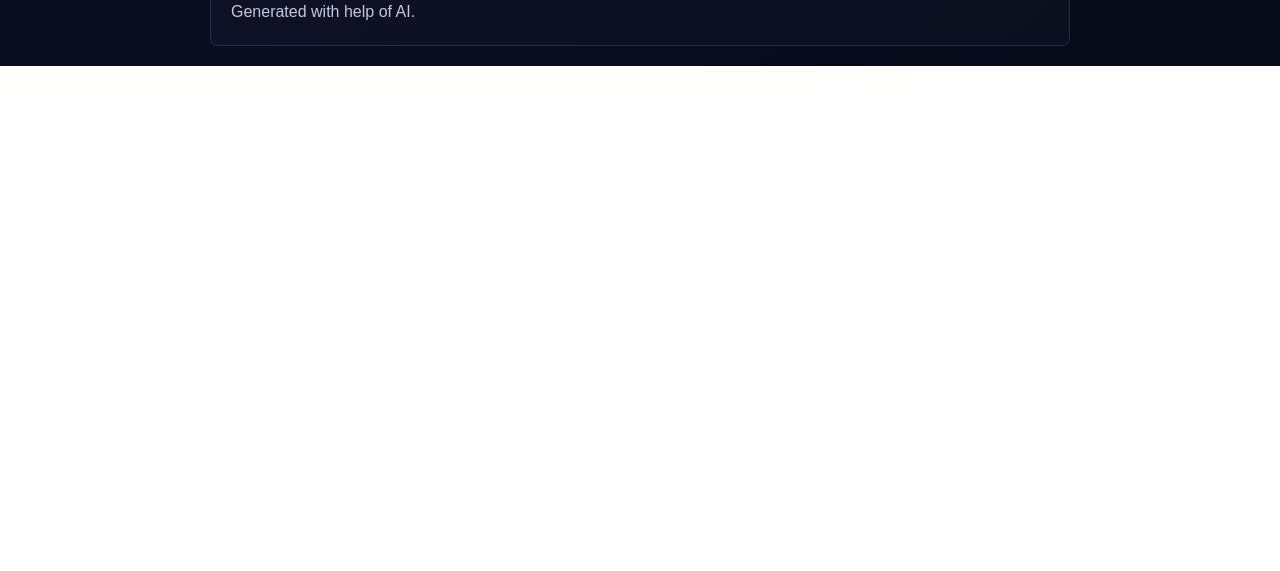
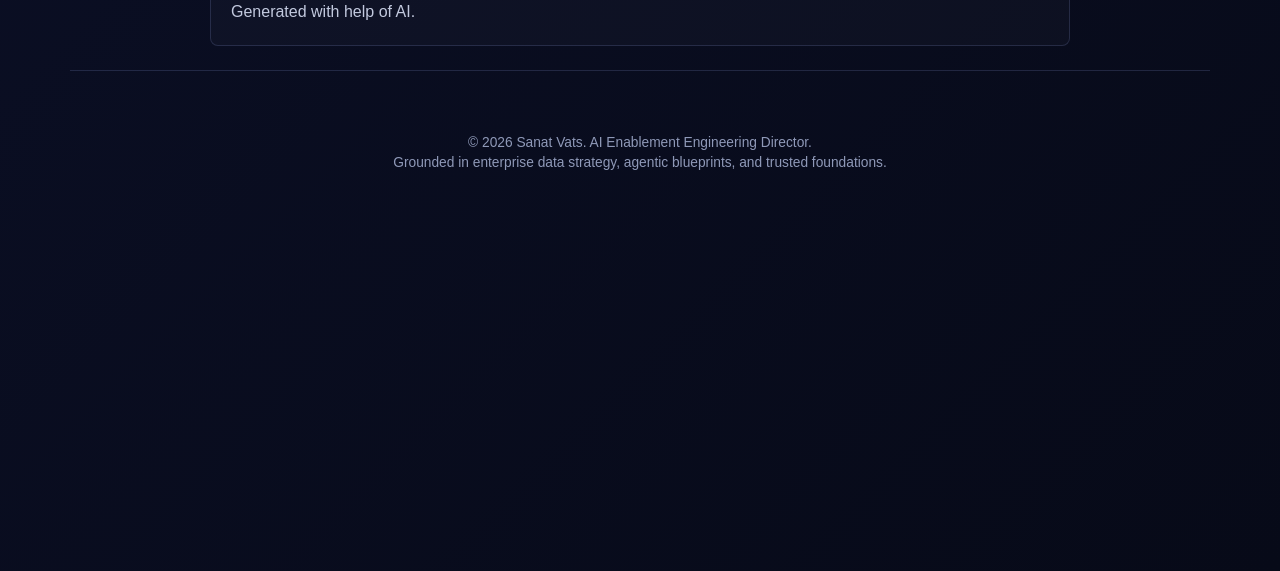
Before and after one commit to sanatv/Sanat-Profile, a Next.js app: page / in a window 1280 px wide. Shown: the part 10034-10605 px from the top of the page. Before the commit the page ends 10100 px from the top, so only its background shows below. Built offline with nearby package versions, Linux system fonts and the light colour scheme.

Commit message:
Fix navigation scrolling offset and add bottom viewport runway

```diff
--- a/src/app/globals.css
+++ b/src/app/globals.css
@@ -31,6 +31,11 @@ html, body {
   color: var(--text-primary);
   min-height: 100vh;
   scroll-behavior: smooth;
+}
+
+/* Ensure sticky header does not overlap scrolled sections */
+[id] {
+  scroll-margin-top: 5.5rem;
 }
 
 a {
--- a/src/components/ProfilePortal.module.css
+++ b/src/components/ProfilePortal.module.css
@@ -609,6 +609,16 @@
   font-size: 0.78rem;
 }
 
+.footer {
+  border-top: 1px solid var(--panel-border);
+  padding: 4rem 1.25rem 24rem; /* Generous bottom padding acts as a runway for bottom scroll anchors */
+  text-align: center;
+  color: var(--text-muted);
+  font-size: 0.86rem;
+  display: grid;
+  gap: 0.35rem;
+}
+
 @media (max-width: 980px) {
   .hero,
   .experienceLayout,
--- a/src/components/ProfilePortal.tsx
+++ b/src/components/ProfilePortal.tsx
@@ -463,6 +463,11 @@ export default function ProfilePortal({
         <p>Generated with help of AI.</p>
       </section>
 
+      <footer className={styles.footer}>
+        <p>© {new Date().getFullYear()} Sanat Vats. AI Enablement Engineering Director.</p>
+        <p>Grounded in enterprise data strategy, agentic blueprints, and trusted foundations.</p>
+      </footer>
+
       {selectedProject && (
         <div className={styles.modalBackdrop} role="presentation" onClick={() => setSelectedProject(null)}>
           <article className={styles.modal} role="dialog" aria-modal="true" aria-label={`${selectedProject.industry} case study`}>
```
